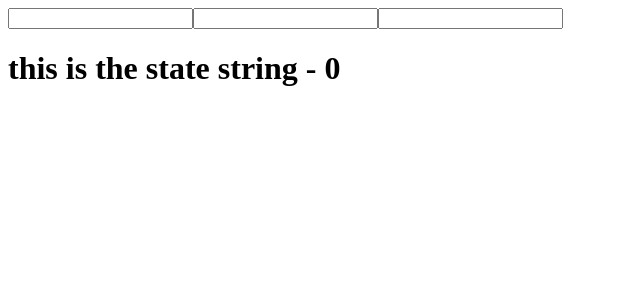
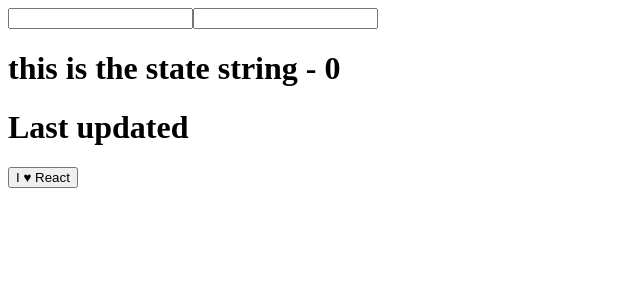
Before and after one commit to alexander812/create-react-app, a React (Create React App) app: page / in a window 1280 px wide. Shown: the top 300 px of the page, without its empty margins (0-640 px from the left). Built offline with nearby package versions, Linux system fonts and the light colour scheme.

Commit message:
Accessing Nested Data with Reacts props.children

```diff
--- a/src/App.js
+++ b/src/App.js
@@ -5,25 +5,45 @@ class App extends React.Component {
         super();
         this.state = {
             txt: 'this is the state string',
-            cat: 0
+            cat: 0,
+            name: ''
         }
+
+        this.updateProperties = this.updateProperties.bind(this);
     }
-    update( e ){
-        this.setState({txt: e.target.value})
+
+    updateProperties(e){
+        var name = e.target.name;
+        var value = e.target.value;
+        this.setState({
+            [name]: value,
+            name: name
+        })
     }
+
     render(){
         return(
             <div>
-                <Widget update={this.update.bind(this)} />
-                <Widget update={this.update.bind(this)} />
-                <Widget update={this.update.bind(this)} />
+                <Input id="txt" update={this.updateProperties} />
+                <Input id="cat" update={this.updateProperties} />
                 <h1>{this.state.txt} - {this.state.cat}</h1>
+                <h1>Last updated {this.state.name}</h1>
+                <Button>I <Heart /> React</Button>
             </div>
         )
     }
 }
 
-const Widget = (props) =>
-    <input type="text" onChange={props.update} />
+const Input = (props) =>
+    <input id={props.id} name={props.id} type="text" onChange={props.update} />
+
+
+const Button = (props) => <button>{props.children}</button>
+
+class Heart extends React.Component {
+    render(){
+        return <span>&hearts;</span>
+    }
+}
 
 export default App;
```
